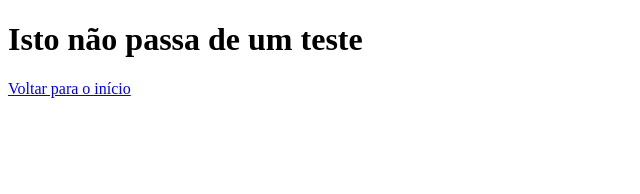
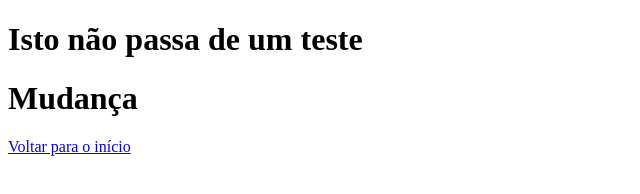
Before and after one commit to GabrieIPardo/aulagithub, a plain HTML site: page teste.html in a window 1280 px wide. Shown: the whole page, without its empty margins (0-640 px from the left). Drawn offline with Linux system fonts and the light colour scheme.

Commit message:
Mudança no teste

```diff
--- a/teste.html
+++ b/teste.html
@@ -7,6 +7,7 @@
 </head>
 <body>
     <h1>Isto não passa de um teste</h1>
+    <h1>Mudança</h1>
     <a href="index.html">Voltar para o início</a>
 </body>
 </html>
```
